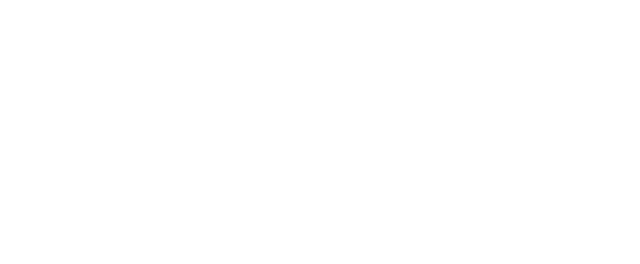
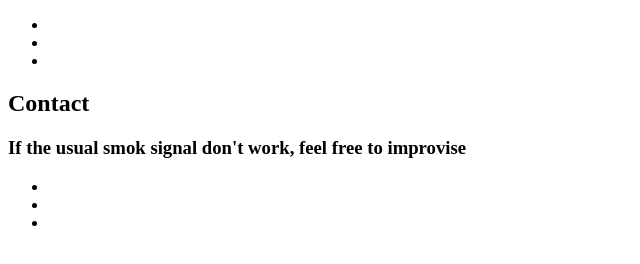
Before and after one commit to ccmccormack/junk-portfolio, a plain HTML site: page index.html in a window 1280 px wide. Shown: the whole page, without its empty margins (0-640 px from the left). Drawn offline with Linux system fonts and the light colour scheme.

Commit message:
added index html :wq exit logout

```diff
--- a/index.html
+++ b/index.html
@@ -2,9 +2,30 @@
 <html lang="en" dir="ltr">
   <head>
     <meta charset="utf-8">
-    <title>Junk Portfolio</title>
+    <title></title>
   </head>
   <body>
-
+    <div class="">
+      <div class="">
+        <ul class="skill-list">
+          <li></li>
+          <li></li>
+          <li></li>
+        </ul>
+      </div>
+    </div>
+    <footer id="contact">
+      <div class="section-title">
+        <h2>Contact</h2>
+        <h3>If the usual smok signal don't work, feel free to improvise</h3>
+      </div>
+      <div id="social-banner">
+        <ul>
+          <li><a href="https://www.youtube.com/watch?v=4l3bTDlT6ZI"></a></li>
+          <li><a href="https://www.google.com"></a></li>
+          <li><a href="https://github.com/iamshaunjp/"></a></li>
+        </ul>
+      </div>
+    </footer>
   </body>
 </html>
```
